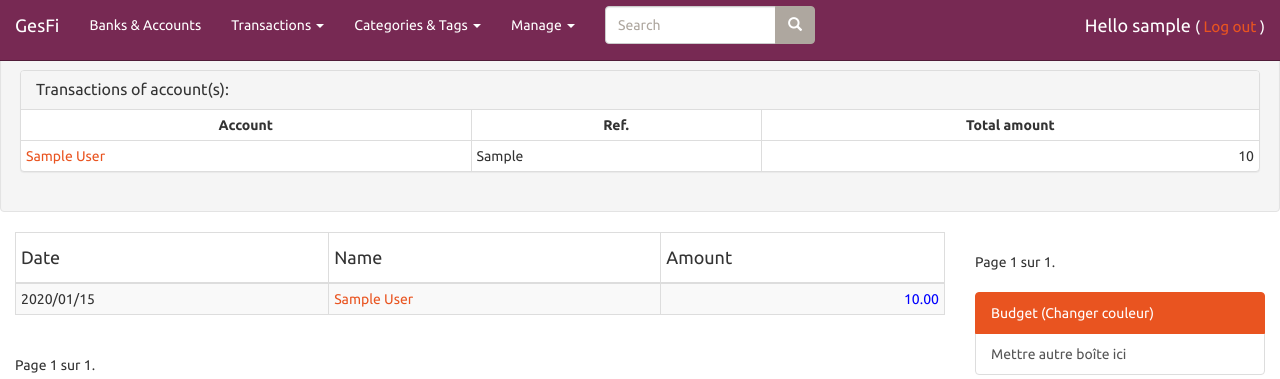
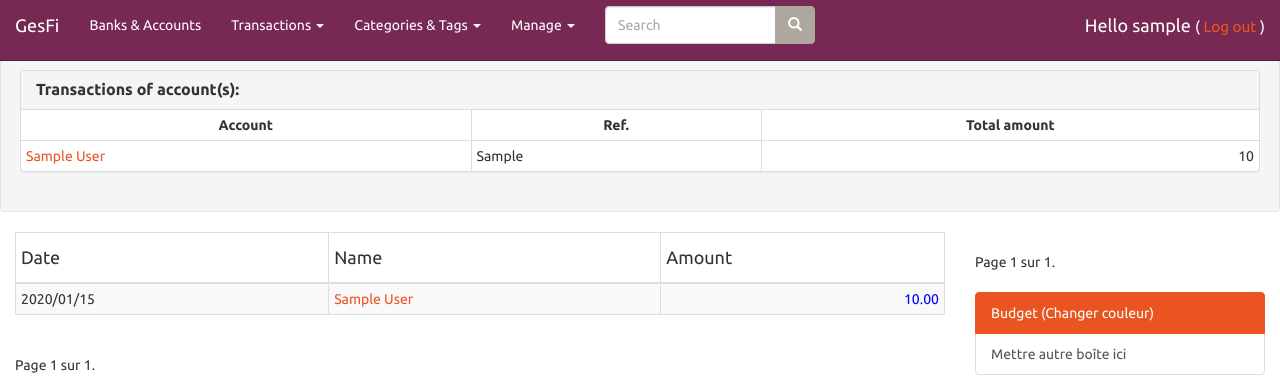
Before and after one commit to Tipex122/Gesfi, a Django app: page / in a window 1280 px wide. Shown: the top 379 px of the page. Run offline with Django 3.2, Linux system fonts and the light colour scheme; a user stored in the database is signed in; data comes from the database, SQL or seed files in the repository; tables that the repository leaves empty hold one stand-in row (values such as "Sample post"); parts of the project's set-up code (start-up, migrations or seed data) failed here and were passed over; some libraries are stand-ins or nearby versions.

Commit message:
Works on better behaviour (HTML)

```diff
--- a/templates/BanksAndAccounts/transactions_list.html
+++ b/templates/BanksAndAccounts/transactions_list.html
@@ -14,16 +14,16 @@
         <div class="panel-heading">
             <h2 class="panel-title">
                 <a href="/">
-                    {% trans 'Transactions of account(s):' %}
+                    <strong>{% trans 'Transactions of account(s):' %}</strong>
                 </a>
             </h2>
         </div>
         <table class="table table-hover table-bordered table-condensed">
             <thead>
                 <tr>
-                    <th style="text-align: center"><b>Account</b></th>
-                    <th style="text-align: center"><b>Ref.</b></th>
-                    <th style="text-align: center"><b>Total amount</b></th>
+                    <th style="text-align: center"><strong>Account</strong></th>
+                    <th style="text-align: center"><strong>Ref.</strong></th>
+                    <th style="text-align: center"><strong>Total amount</strong></th>
                     <!-- <th style="text-align: center"><b>Nmbr. of line(s)</b></th> -->
                 </tr>
             </thead>
@@ -151,8 +151,13 @@
                         <a class="list-group-item" href="/account/{{account.id}}/">{{account}}
                             <br> Account id: {{account.num_of_account}}
                             <i>
-                                <br> Total : {{account.total_amount_by_account}}
-                                <br> Number of transactions: <span class="label label-default"> {{account.num_transac_by_account}}</span>
+                                <br>Total :
+                                {% if account.total_amount_by_account >= 0 %}
+                                    <span>{{account.total_amount_by_account}}</span>
+                                {% else %}
+                                    <span class="font-red">{{account.total_amount_by_account}}</span>
+                                {% endif %}
+                                <br>Number of transactions: <span class="label label-default"> {{account.num_transac_by_account}}</span>
                             </i>
                         </a>
                         <a class="list-group-item" href="/transaction_create/">
```
